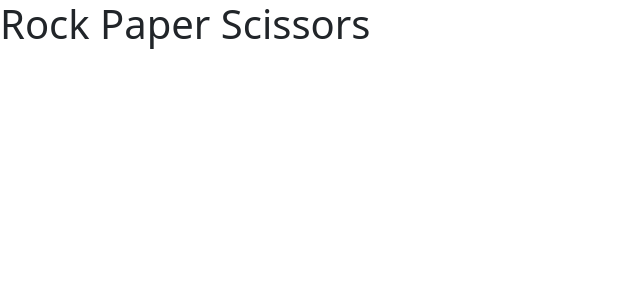
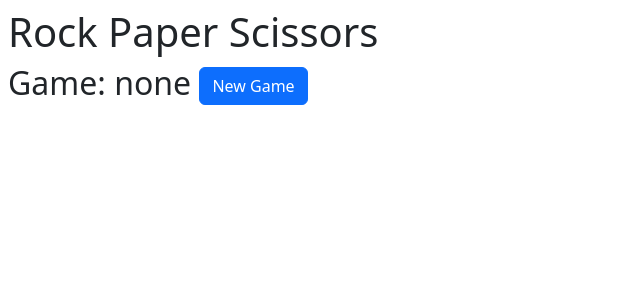
Before and after one commit to MikeEnRegalia/rock-paper-scissors, a Next.js app in the folder web-ui/: page / in a window 1280 px wide. Shown: the top 300 px of the page, without its empty margins (0-640 px from the left). Built offline with nearby package versions, Linux system fonts and the light colour scheme.

Commit message:
add button to create game

```diff
--- a/web-ui/app/layout.tsx
+++ b/web-ui/app/layout.tsx
@@ -9,7 +9,7 @@ export const metadata: Metadata = {
 
 export default function RootLayout({children}: Readonly<{ children: ReactNode }>) {
     return <html lang="en">
-    <body>
+    <body className="p-2">
     {children}
     </body>
     </html>
--- a/web-ui/app/page.tsx
+++ b/web-ui/app/page.tsx
@@ -1,5 +1,33 @@
+'use client'
+
+import {useState} from 'react'
+import {Button} from 'react-bootstrap'
+
+interface GameAndId {
+    id: string
+    game: Game
+}
+
+interface Game {
+    players: string[]
+}
+
+async function createGame() {
+    const url = 'http://localhost:8080/rps/games'
+    const response = await fetch(url, {method: 'POST'})
+    return await response.json() as GameAndId
+}
+
 export default function Home() {
+    const [game, setGame] = useState<GameAndId | null>(null)
+
     return <>
-        <h1 className="m-0">Rock Paper Scissors</h1>
+        <h1>Rock Paper Scissors</h1>
+        <h2>Game: {game?.id ?? 'none'} <Button onClick={() => {
+            createGame().then(game => {
+                setGame(game)
+            })
+        }}>New Game</Button></h2>
+
     </>
 }
```
Also changed, not shown: 1 other file (tests, documents, lock files or other folders).
